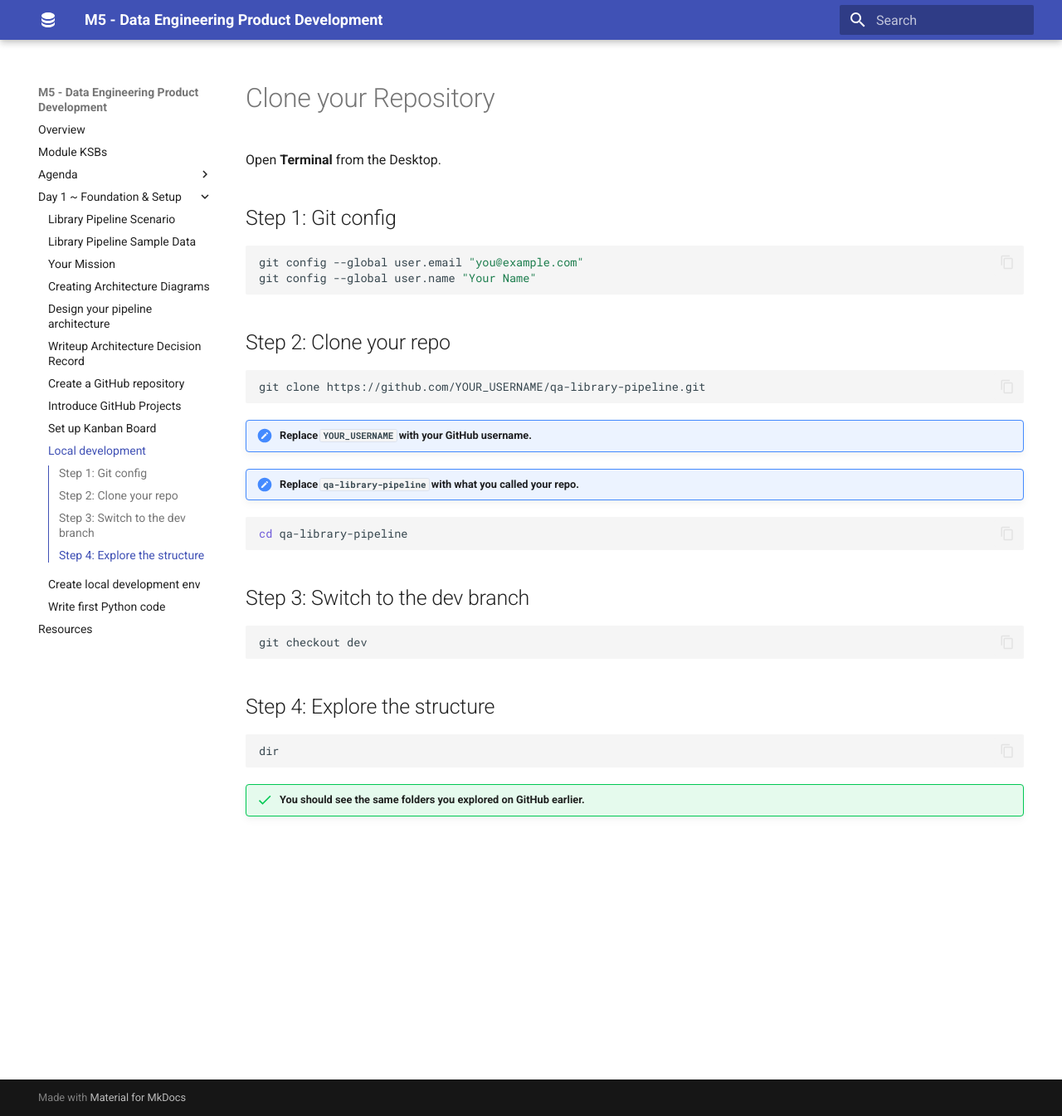
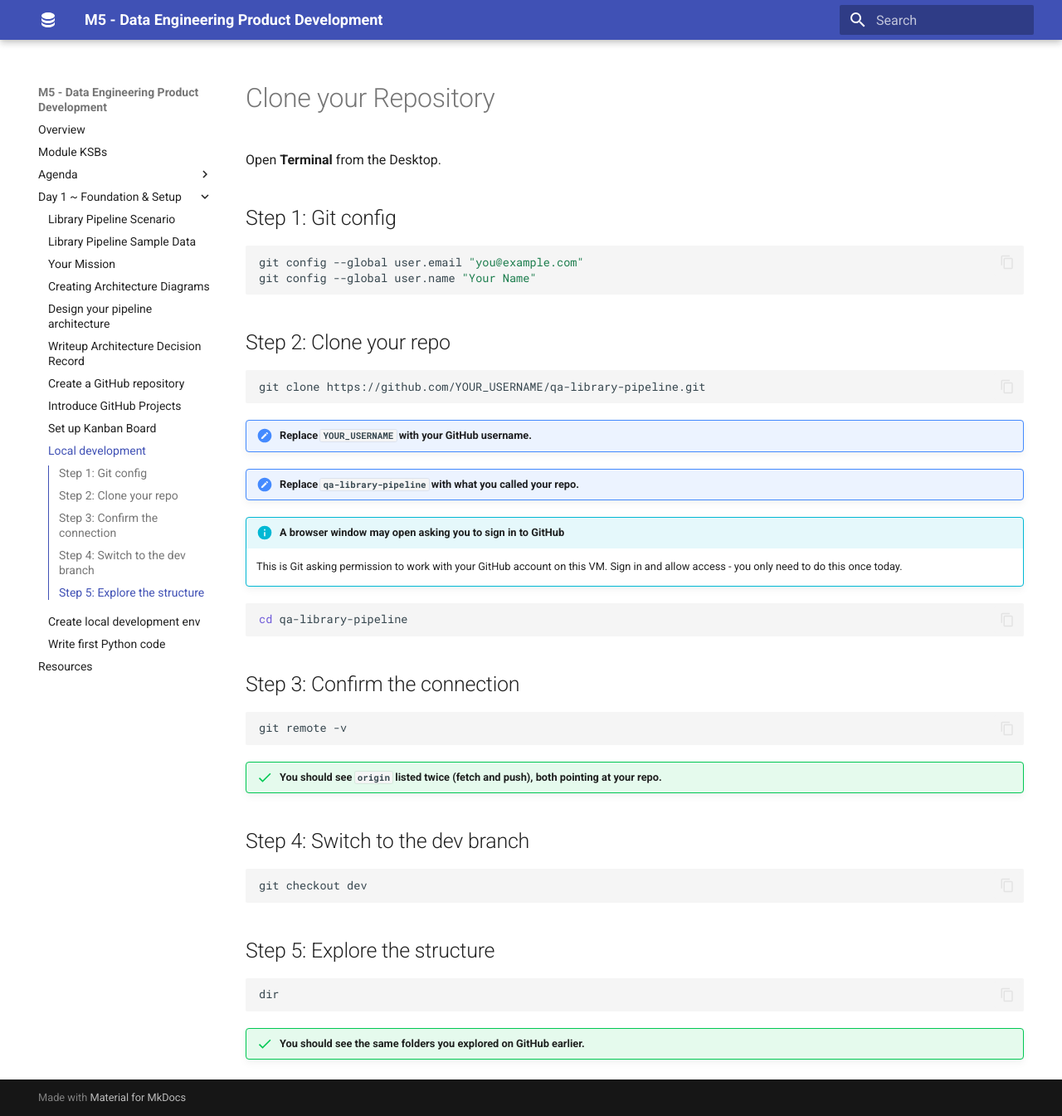
Before and after one commit to qaalabs/DE5M5, an MkDocs documentation site: the page built from docs/day1/clone-repo.md, in a window 1280 px wide and 1345 px high. Shown: the whole window at 83% size. Built offline with MkDocs 1.6.1 and Material for MkDocs 9.7.7, drawn with Linux system fonts in a browser that asks for light colours.

Commit message:
Add login step

````diff
--- a/docs/day1/clone-repo.md
+++ b/docs/day1/clone-repo.md
@@ -19,18 +19,28 @@ git clone https://github.com/YOUR_USERNAME/qa-library-pipeline.git
 
 !!! note "Replace `qa-library-pipeline` with what you called your repo."
 
+!!! info "A browser window may open asking you to sign in to GitHub"
+    This is Git asking permission to work with your GitHub account on this VM. Sign in and allow access - you only need to do this once today.
+
 ```bash
 cd qa-library-pipeline
 ```
 
+## Step 3: Confirm the connection
 
-## Step 3: Switch to the dev branch
+```bash
+git remote -v
+```
+
+!!! success "You should see `origin` listed twice (fetch and push), both pointing at your repo."
+
+## Step 4: Switch to the dev branch
 
 ```bash
 git checkout dev
 ```
 
-## Step 4: Explore the structure
+## Step 5: Explore the structure
 
 ```bash
 dir
````
Also changed, not shown: tutor/DE5M5D1/dev-setup.md (+2 -0 lines).
